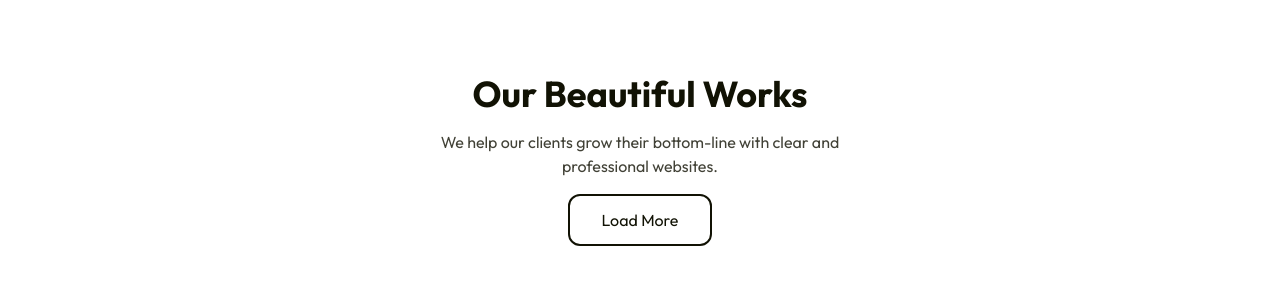
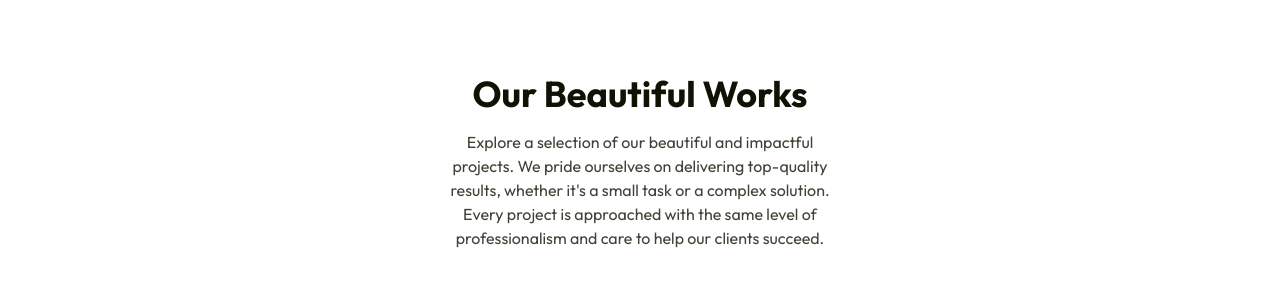
Before and after one commit to abdul-musabbir/hoque_consulting_react_js, a React (Vite) app: page / in a window 1280 px wide. Shown: the part 3980-4280 px from the top of the page. Built offline with nearby package versions, Linux system fonts and the light colour scheme.

Commit message:
update your beautiful works section

```diff
--- a/src/components/OurBeautifulWorks.tsx
+++ b/src/components/OurBeautifulWorks.tsx
@@ -19,13 +19,12 @@ const OurBeautifulWorks: React.FC = () => {
                       Our Beautiful Works
                     </h2>
                     <p className="text-blacks text-opacity-80 font-normal md:w-[400px]">
-                      We help our clients grow their bottom-line with clear and
-                      professional websites.
+                      Explore a selection of our beautiful and impactful
+                      projects. We pride ourselves on delivering top-quality
+                      results, whether it's a small task or a complex solution.
+                      Every project is approached with the same level of
+                      professionalism and care to help our clients succeed.
                     </p>
-
-                    <button className="bg-white text-blacks border-2 border-blacks px-4 py-3 rounded-xl xl:px-8">
-                      Load More
-                    </button>
                   </div>
                 </motion.div>
 
```
